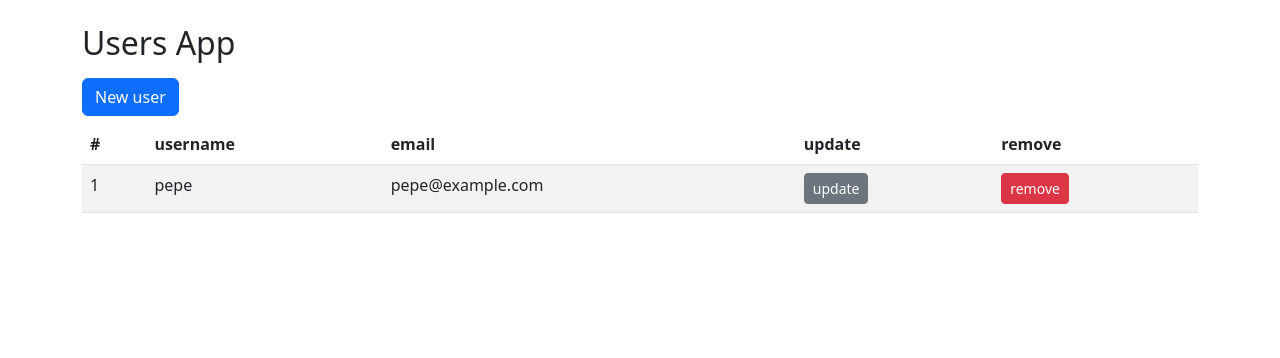
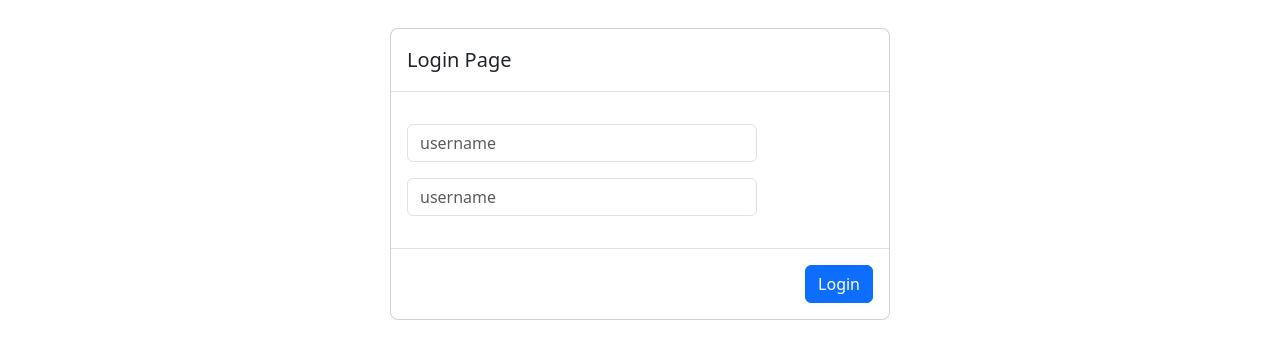
Before and after one commit to CarlosMejia01/react_practice_1, a React (Vite) app in the folder 06-users-app/: page / in a window 1280 px wide. Shown: the top 358 px of the page. Built offline with nearby package versions, Linux system fonts and the light colour scheme.

Commit message:
feat: ordening the project structure and new componen for login validation

```diff
--- a/06-users-app/src/UsersApp.jsx
+++ b/06-users-app/src/UsersApp.jsx
@@ -1,51 +1,9 @@
-import { UserModalForm } from "./components/UserModalForm";
-import { UsersForm } from "./components/UsersForm"
-import { UsersList } from "./components/UsersList"
-import { useUsers } from "./hooks/useUsers"
+import { UsersPage } from "./pages/UsersPage"
 
 export const UsersApp = () => {
-
-    const {
-        users,
-        userSelected,
-        initialUserForm,
-        visibleForm,
-        handlerAddUser,
-        handlerRemoveUser,
-        handlerUserSelectedForm,
-        handlerOpenForm,
-        handlerCloseForm,
-    } = useUsers();
-
     return (
         <>
-            {!visibleForm ||
-                <UserModalForm
-                    userSelected={userSelected}
-                    initialUserForm={initialUserForm}
-                    handlerAddUser={handlerAddUser}
-                    handlerCloseForm={handlerCloseForm} />
-            }
-            <div className="container my-4">
-                <h2>Users App</h2>
-                <div className="row">
-                    <div className="col">
-                        {visibleForm || <button
-                            className="btn btn-primary my-2"
-                            onClick={handlerOpenForm}>
-                            New user
-                        </button>}
-                        {users.length === 0
-                            ? <div className="alert alert-warning">No users in the system!</div>
-                            : <UsersList
-                                users={users}
-                                handlerRemoveUser={handlerRemoveUser}
-                                handlerUserSelectedForm={handlerUserSelectedForm}
-                            />
-                        }
-                    </div>
-                </div>
-            </div >
+            <UsersPage />
         </>
     )
 }
--- /dev/null
+++ b/06-users-app/src/auth/pages/LoginPage.jsx
@@ -0,0 +1,22 @@
+export const LoginPage = () => {
+    return (
+        <div className="modal" style={{display: 'block'}} id="exampleModal" tabIndex="-1" role="dialog" aria-labelledby="exampleModalLabel" aria-hidden="true">
+            <div className="modal-dialog" role="document">
+                <div className="modal-content">
+                    <div className="modal-header">
+                        <h5 className="modal-title">Login Page</h5>
+                    </div>
+                    <form action="">
+                        <div className="modal-body">
+                            <input className="form-control my-3 w-75" placeholder="username" name="username" />
+                            <input className="form-control my-3 w-75" placeholder="username" name="username" type="password" />
+                        </div>
+                        <div className="modal-footer">
+                            <button type="submit" className="btn btn-primary">Login</button>
+                        </div>
+                    </form>
+                </div>
+            </div>
+        </div>
+    )
+};
--- a/06-users-app/src/main.jsx
+++ b/06-users-app/src/main.jsx
@@ -1,10 +1,11 @@
 import React from 'react'
 import ReactDOM from 'react-dom/client'
-import { UsersApp } from './UsersApp.jsx'
+// import { UsersApp } from './UsersApp.jsx'
 import './styles.css'
+import { LoginPage } from './auth/pages/LoginPage.jsx'
 
 ReactDOM.createRoot(document.getElementById('root')).render(
   <React.StrictMode>
-    <UsersApp />
+    <LoginPage />
   </React.StrictMode>,
 )
--- /dev/null
+++ b/06-users-app/src/pages/UsersPage.jsx
@@ -0,0 +1,50 @@
+import { UserModalForm } from "./components/UserModalForm";
+import { UsersList } from "./components/UsersList"
+import { useUsers } from "./hooks/useUsers"
+
+export const UsersPage = () => {
+
+    const {
+        users,
+        userSelected,
+        initialUserForm,
+        visibleForm,
+        handlerAddUser,
+        handlerRemoveUser,
+        handlerUserSelectedForm,
+        handlerOpenForm,
+        handlerCloseForm,
+    } = useUsers();
+
+    return (
+        <>
+            {!visibleForm ||
+                <UserModalForm
+                    userSelected={userSelected}
+                    initialUserForm={initialUserForm}
+                    handlerAddUser={handlerAddUser}
+                    handlerCloseForm={handlerCloseForm} />
+            }
+            <div className="container my-4">
+                <h2>Users App</h2>
+                <div className="row">
+                    <div className="col">
+                        {visibleForm || <button
+                            className="btn btn-primary my-2"
+                            onClick={handlerOpenForm}>
+                            New user
+                        </button>}
+                        {users.length === 0
+                            ? <div className="alert alert-warning">No users in the system!</div>
+                            : <UsersList
+                                users={users}
+                                handlerRemoveUser={handlerRemoveUser}
+                                handlerUserSelectedForm={handlerUserSelectedForm}
+                            />
+                        }
+                    </div>
+                </div>
+            </div >
+        </>
+    )
+}
```
